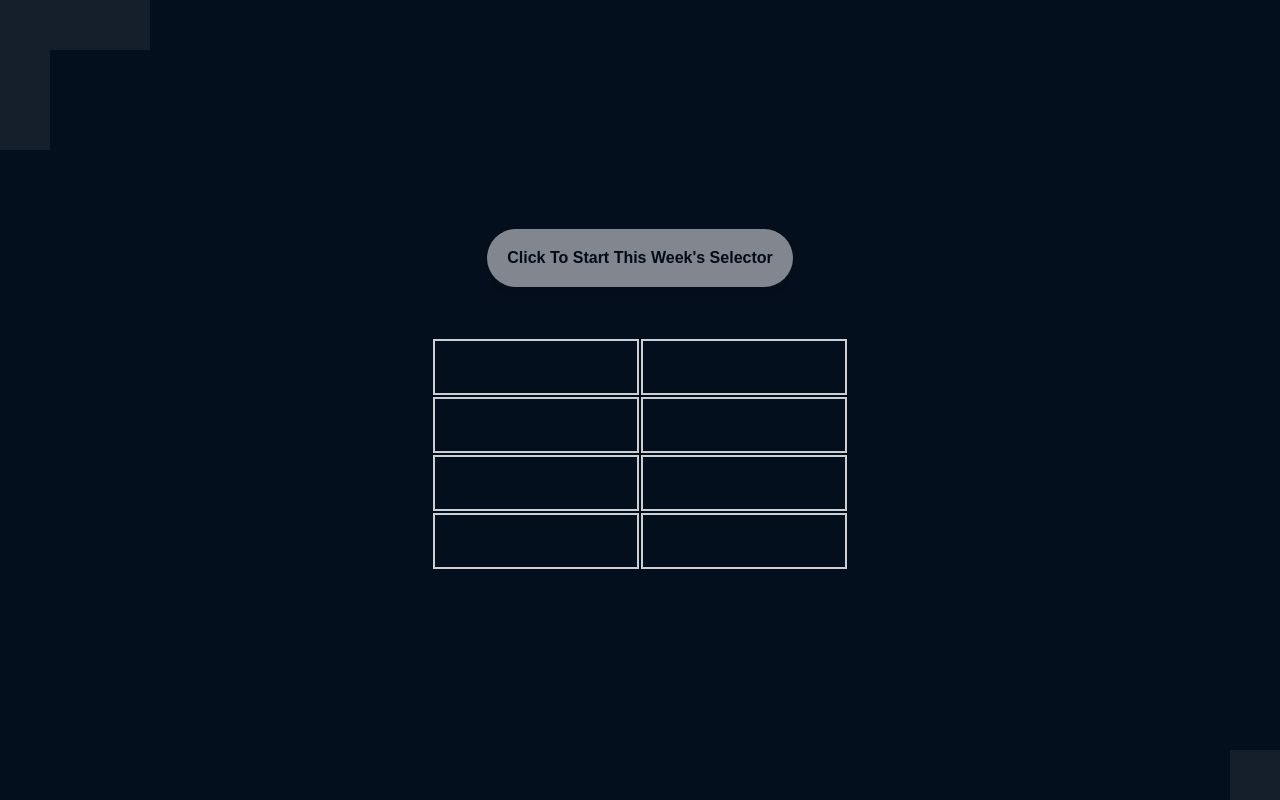
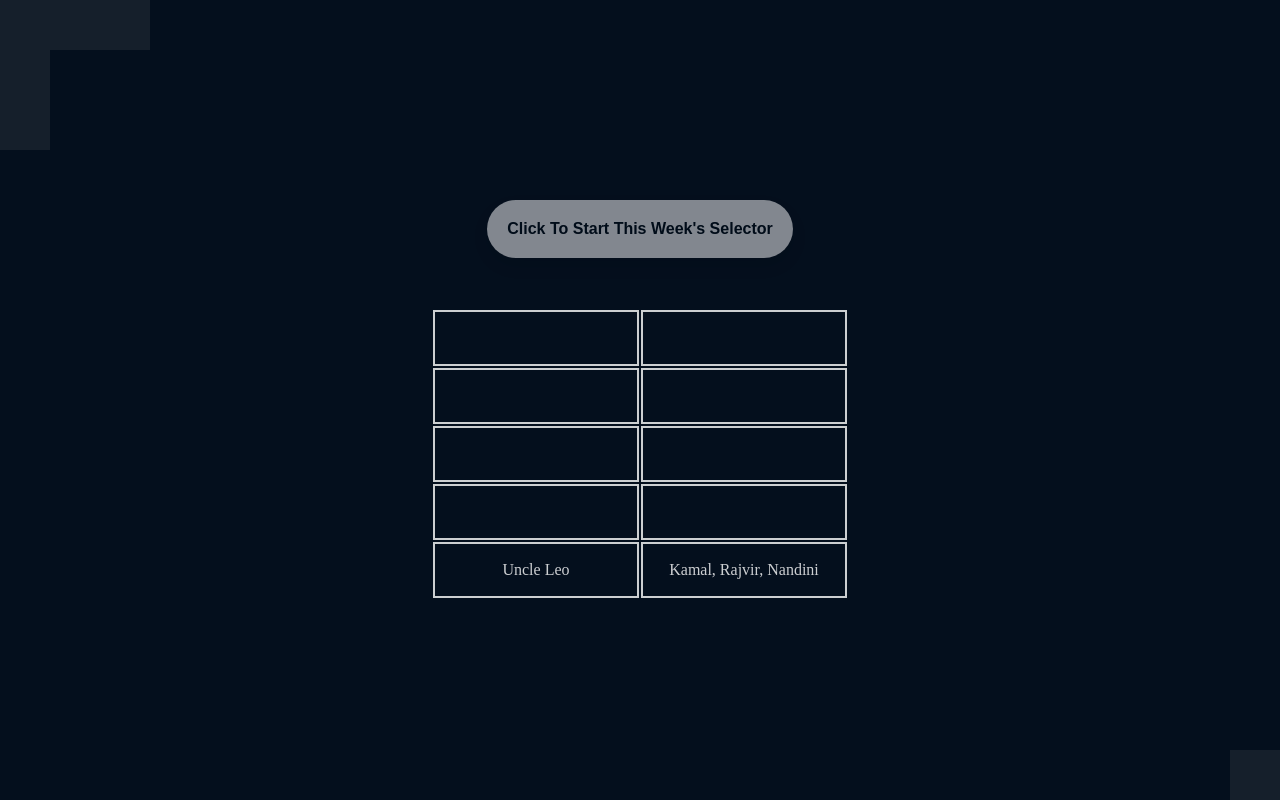
Before and after one commit to sahibkaur/ryaz-weekly-selector, a plain HTML site: page index.html in a window 1280 px wide. Drawn offline with Linux system fonts and the light colour scheme.

Commit message:
add Uncle Leo and trainees :)

```diff
--- a/index.html
+++ b/index.html
@@ -36,6 +36,10 @@
 				<td class="cell"></td>
 				<td class="cell"></td>
 			</tr>
+			<tr>
+				<td class="cell">Uncle Leo</td>
+				<td class="cell">Kamal, Rajvir, Nandini</td>
+			</tr>
 		</table>
 
 	</section>
```
